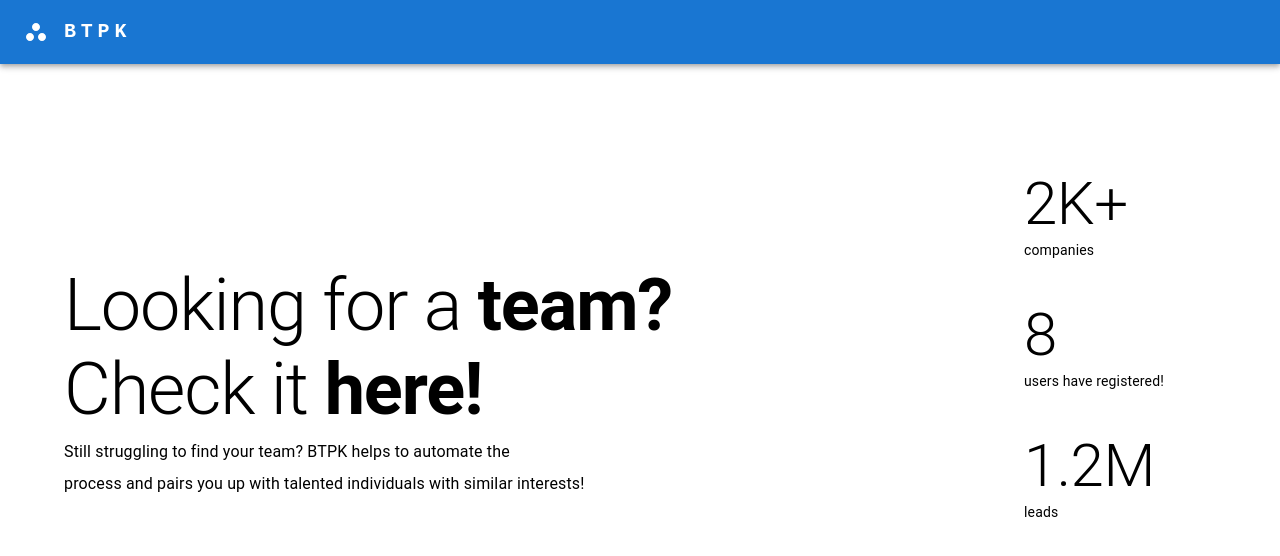
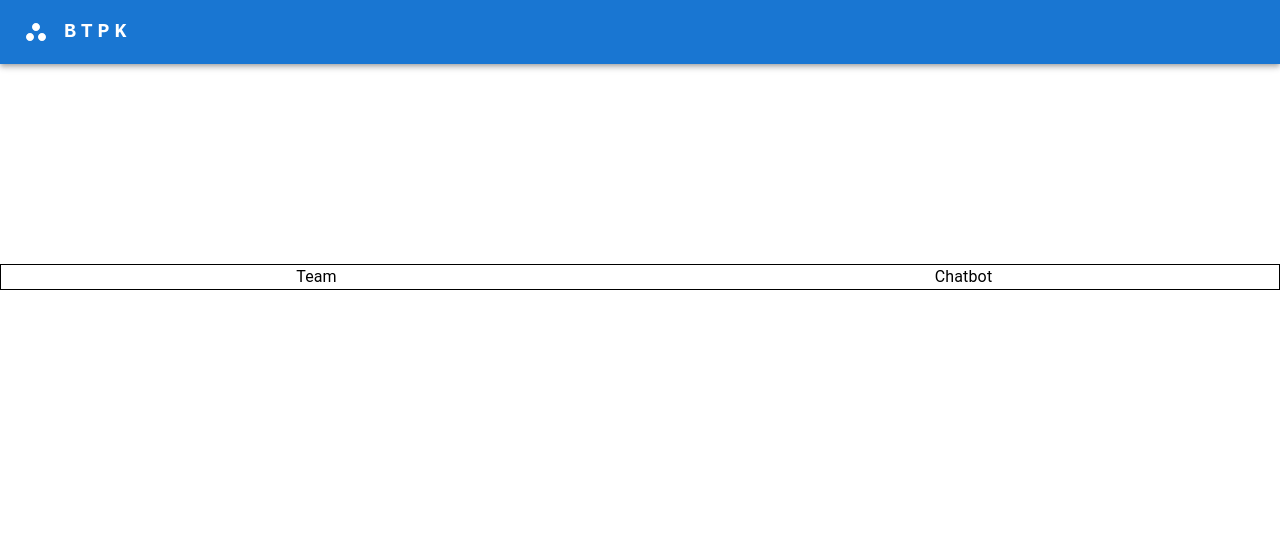
Before and after one commit to rivenbryan/btpk, a React (Create React App) app: page / in a window 1280 px wide. Shown: the top 556 px of the page. Built offline with nearby package versions, Linux system fonts and the light colour scheme.

Commit message:
commit landingPage

```diff
--- a/src/App.js
+++ b/src/App.js
@@ -6,7 +6,7 @@ import Registration from './components/Registration/Registration';
 import MainPage from './components/mainPage/page';
 import LandingPage from './components/landingPage/landingPage';
 export default function App() {
-  const [user, setUser] = useState("Bryan")
+  const [user, setUser] = useState("")
 
   return (
     <>
--- a/src/components/landingPage/landingPage.js
+++ b/src/components/landingPage/landingPage.js
@@ -1,7 +1,25 @@
-import React from 'react'
+import * as React from 'react';
+import Box from '@mui/material/Box';
+import Paper from '@mui/material/Paper';
+import Grid from '@mui/material/Grid';
+import { Typography } from '@mui/material';
 
 export default function LandingPage() {
   return (
-    <div>landingPage</div>
-  )
+    <Box sx={{textAlign: 'center', marginTop: 25, border: 1}}>
+      <Grid container spacing={2}>
+        <Grid item xs={6}>
+          <Box sx={{}}>
+            <Typography>Team</Typography>
+          </Box>
+        </Grid>
+        <Grid item xs={6}>
+        <Box>
+            <Typography>Chatbot</Typography>
+          </Box>
+        </Grid>
+
+      </Grid>
+    </Box>
+  );
 }
```
Also changed, not shown: src/setupTests.js (deleted, +0 -5 lines).
